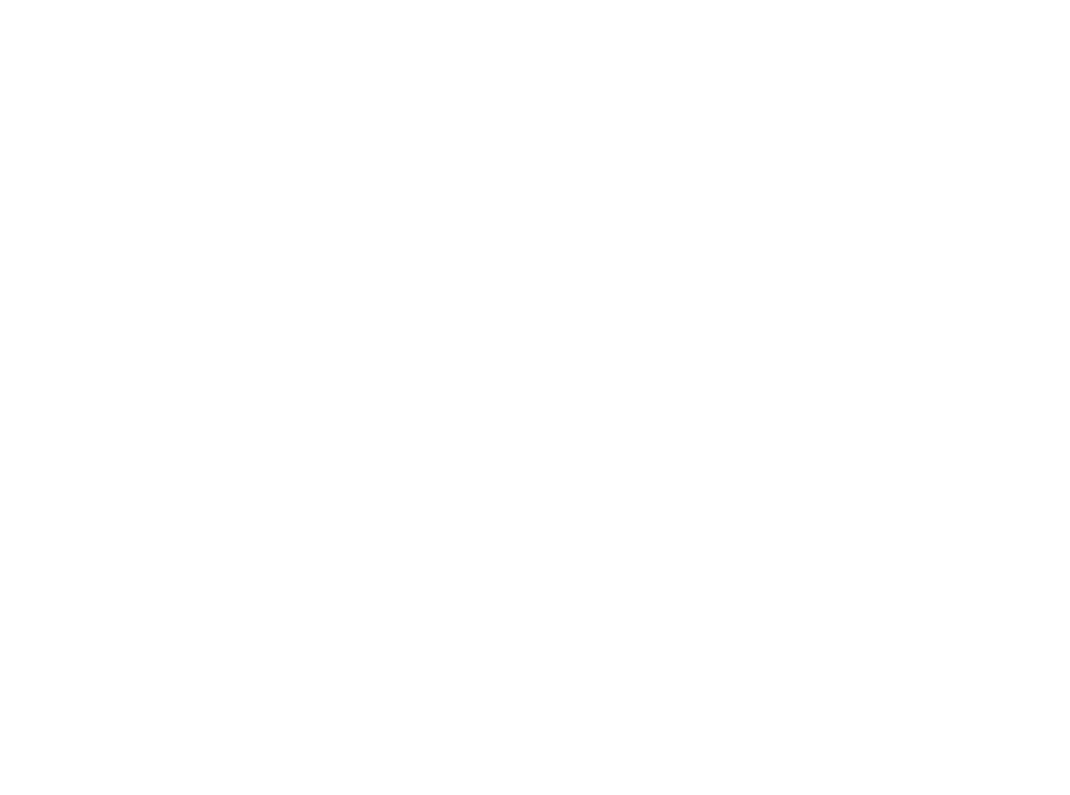
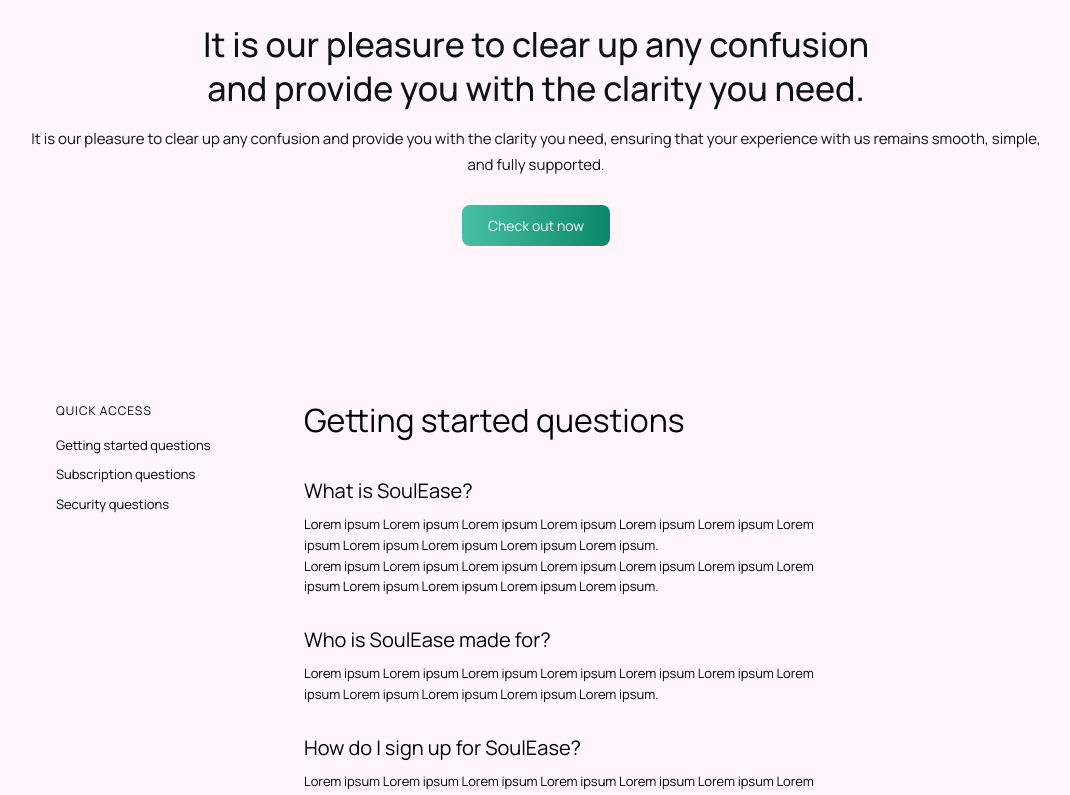
Before and after one commit to PhapLu/SoulEase, a React (Vite) app in the folder client/: page /resources in a window 1280 px wide. Before the commit this address had no page. Shown: the part 291-1086 px from the top of the page, without its empty margins (104-1174 px from the left). Before the commit the page ends 800 px from the top, so only its background shows below. Built offline with nearby package versions, Linux system fonts and the light colour scheme; a web font is replaced by a local one.

Commit message:
resource page

```diff
--- a/client/src/pages/Auth/Auth.css
+++ b/client/src/pages/Auth/Auth.css
@@ -8,18 +8,17 @@
 /* brand + card */
 .signin-card {
     width: 100%;
-    height: 100%;
 }
 
 
 /* Card form */
 .signin-card-inner {
-    margin: 10% auto;
+    margin: 8% auto;
     max-width: 510px;
-    height: 700px;
+    height: 100%;
     background: #ffffff;
     border-radius: 12px;
-    padding: 28px 32px;
+    padding: 24px 32px;
     box-shadow: 0 10px 10px #69646433;
 }
 
@@ -35,12 +34,12 @@
     text-align: center;
     color: var(--muted);
     font-size: 18px;
-    margin-bottom: 24px;
+    margin-bottom: 10px;
 }
 
 /* Form + field */
 .signin-form {
-    margin-top: 80px;
+    margin-top: 0.5%;
     display: flex;
     flex-direction: column;
     gap: 18px;
@@ -102,7 +101,7 @@
 
 /* Submit button */
 .signin-submit-btn {
-    margin-top: 12px;
+    /* margin-top: 10px; */
     width: 100%;
     border: none;
     border-radius: 6px;
@@ -132,7 +131,7 @@
 }
 
 .signin-footer-text {
-    margin-top: 10px;
+    /* margin-top: 5px; */
     padding-top: 14px;
     border-top: 1px solid var(--border);
     text-align: center;
--- a/client/src/pages/Auth/SignUp.jsx
+++ b/client/src/pages/Auth/SignUp.jsx
@@ -29,8 +29,6 @@
       <Header />
       <div className="signin-page">
         <div className="signin-card">
-
-
           <div className="signin-card-inner">
             <h2 className="signin-title">Sign Up</h2>
             <p className="signin-subtitle">Welcome to SoulEase</p>
--- /dev/null
+++ b/client/src/pages/Resources/Resources.css
@@ -0,0 +1,143 @@
+.resources-page {
+  min-height: 100vh;
+  background-color: var(--bg);
+  box-sizing: border-box;
+  padding-top: 120px;
+  padding-bottom: 80px;
+  width: 100%;
+}
+
+.resources-layout {
+  display: flex;
+  max-width: 960px;
+  margin: 0 auto;
+  gap: 48px;
+  padding-top: 7%;
+}
+
+/* Sidebar */
+.resources-sidebar {
+  width: 200px;
+  padding-top: 6px;
+  font-size: 12px;
+  flex-shrink: 0;
+}
+
+.resources-sidebar-label {
+  letter-spacing: 1px;
+  text-transform: uppercase;
+  margin-bottom: 16px;
+}
+
+.resources-sidebar-list {
+  list-style: none;
+  padding: 0;
+  margin: 0;
+}
+
+.resources-sidebar-list li {
+  margin-bottom: 10px;
+  font-size: 13px;
+  cursor: pointer;
+}
+
+/* Content */
+.resources-content {
+  flex: 1;
+}
+
+.resources-title {
+  font-size: 32px;
+  margin-bottom: 32px;
+  scroll-margin-top: 110px;
+}
+
+.resources-content .resources-title:first-of-type {
+  margin-top: 0;
+}
+
+.resources-content .resources-title:not(:first-of-type) {
+  margin-top: 32px;
+}
+
+.resources-item + .resources-item {
+  margin-top: 28px;
+}
+
+.resources-question {
+  font-size: 20px;
+  margin-bottom: 8px;
+}
+
+.resources-answer {
+  font-size: 13px;
+  line-height: 1.6;
+  max-width: 520px;
+}
+
+/* -------------------- Responsive -------------------- */
+
+@media (max-width: 1024px) {
+  .resources-page {
+    padding: 110px 60px 64px;
+  }
+
+  .resources-title {
+    font-size: 28px;
+  }
+
+  .resources-question {
+    font-size: 18px;
+  }
+
+  .resources-answer {
+    font-size: 12px;
+  }
+}
+
+@media (max-width: 768px) {
+  .resources-page {
+    padding: 30px 40px 56px;
+  }
+
+  .resources-layout {
+    flex-direction: column;
+    gap: 24px;
+  }
+
+  .resources-sidebar {
+    width: 100%;
+  }
+
+  .resources-sidebar-list {
+    display: flex;
+    flex-wrap: wrap;
+    gap: 8px 12px;
+  }
+
+  .resources-sidebar-list li {
+    margin-bottom: 0;
+    padding: 6px 10px;
+    border-radius: 999px;
+    background: rgba(0, 0, 0, 0.03);
+    font-size: 13px;
+  }
+
+  .resources-title {
+    font-size: 24px;
+  }
+}
+
+@media (max-width: 480px) {
+  .resources-page {
+    padding: 10px 24px 40px;
+  }
+
+  .resources-title {
+    font-size: 22px;
+  }
+
+  .resources-question {
+    font-size: 17px;
+  }
+}
--- /dev/null
+++ b/client/src/pages/Resources/Resources.jsx
@@ -0,0 +1,174 @@
+import { useState } from "react";
+import { FontAwesomeIcon } from "@fortawesome/react-fontawesome";
+import "./Resources.css";
+import "../about/About.css";
+
+const scrollToSection = (id) => {
+  const el = document.getElementById(id);
+  if (el) {
+    el.scrollIntoView({ behavior: "smooth", block: "start" });
+  }
+};
+
+const ResourcesPage = () => {
+  return (
+    <div className="resources-page">
+      <section className="about-hero">
+        <div className="about-hero-inner">
+          <p className="about-hero-eyebrow">Frequently ask question</p>
+
+          <h1 className="about-hero-title">
+            It is our pleasure to clear up any confusion
+            <br />
+            and provide you with the clarity you need.
+          </h1>
+
+          <p className="about-hero-description">
+            It is our pleasure to clear up any confusion and provide you with
+            the clarity you need, ensuring that your experience with us remains
+            smooth, simple, and fully supported.
+          </p>
+
+          <button className="about-btn-primary">Check out now</button>
+        </div>
+      </section>
+
+      <div className="resources-layout">
+        {/* Sidebar */}
+        <aside className="resources-sidebar">
+          <p className="resources-sidebar-label">QUICK ACCESS</p>
+          <ul className="resources-sidebar-list">
+            <li onClick={() => scrollToSection("getting-started")}>
+              Getting started questions
+            </li>
+
+            <li onClick={() => scrollToSection("subscription")}>
+              Subscription questions
+            </li>
+
+            <li onClick={() => scrollToSection("security")}>
+              Security questions
+            </li>
+          </ul>
+        </aside>
+
+        {/* Main content */}
+        <main className="resources-content">
+          <h1 id="getting-started" className="resources-title">
+            Getting started questions
+          </h1>
+
+          <section className="resources-item">
+            <h2 className="resources-question">What is SoulEase?</h2>
+            <p className="resources-answer">
+              Lorem ipsum Lorem ipsum Lorem ipsum Lorem ipsum Lorem ipsum Lorem
+              ipsum Lorem ipsum Lorem ipsum Lorem ipsum Lorem ipsum Lorem ipsum.
+            </p>
+            <p className="resources-answer">
+              Lorem ipsum Lorem ipsum Lorem ipsum Lorem ipsum Lorem ipsum Lorem
+              ipsum Lorem ipsum Lorem ipsum Lorem ipsum Lorem ipsum Lorem ipsum.
+            </p>
+          </section>
+
+          <section className="resources-item">
+            <h2 className="resources-question">Who is SoulEase made for?</h2>
+            <p className="resources-answer">
+              Lorem ipsum Lorem ipsum Lorem ipsum Lorem ipsum Lorem ipsum Lorem
+              ipsum Lorem ipsum Lorem ipsum Lorem ipsum Lorem ipsum Lorem ipsum.
+            </p>
+          </section>
+
+          <section className="resources-item">
+            <h2 className="resources-question">
+              How do I sign up for SoulEase?
+            </h2>
+            <p className="resources-answer">
+              Lorem ipsum Lorem ipsum Lorem ipsum Lorem ipsum Lorem ipsum Lorem
+              ipsum Lorem ipsum Lorem ipsum Lorem ipsum Lorem ipsum Lorem ipsum.
+            </p>
+          </section>
+
+          <section className="resources-item">
+            <h2 className="resources-question">
+              How can I get support if I need it?
+            </h2>
+            <p className="resources-answer">
+              Lorem ipsum Lorem ipsum Lorem ipsum Lorem ipsum Lorem ipsum Lorem
+              ipsum Lorem ipsum Lorem ipsum Lorem ipsum Lorem ipsum Lorem ipsum.
+            </p>
+          </section>
+
+          <h1 id="subscription" className="resources-title">
+            Subscription questions
+          </h1>
+
+          <section className="resources-item">
+            <h2 className="resources-question">
+              What payment methods do you accept for monthly subscription costs?
+            </h2>
+            <p className="resources-answer">
+              Lorem ipsum Lorem ipsum Lorem ipsum Lorem ipsum Lorem ipsum Lorem
+              ipsum Lorem ipsum Lorem ipsum Lorem ipsum Lorem ipsum Lorem ipsum.
+            </p>
+          </section>
+
+          <section className="resources-item">
+            <h2 className="resources-question">
+              Will the work I do during my trial be saved for me when I sign up
+              for a paid subscription?
+            </h2>
+            <p className="resources-answer">
+              Lorem ipsum Lorem ipsum Lorem ipsum Lorem ipsum Lorem ipsum Lorem
+              ipsum Lorem ipsum Lorem ipsum Lorem ipsum Lorem ipsum Lorem ipsum.
+            </p>
+          </section>
+
+          <section className="resources-item">
+            <h2 className="resources-question">
+              What happens if I don’t sign up for a paid subscription after my
+              free trial?
+            </h2>
+            <p className="resources-answer">
+              Lorem ipsum Lorem ipsum Lorem ipsum Lorem ipsum Lorem ipsum Lorem
+              ipsum Lorem ipsum Lorem ipsum Lorem ipsum Lorem ipsum Lorem ipsum.
+            </p>
+          </section>
+
+          <section className="resources-item">
+            <h2 className="resources-question">
+              How much does SoulEase cost, and are there any additional fees?
+            </h2>
+            <p className="resources-answer">
+              Lorem ipsum Lorem ipsum Lorem ipsum Lorem ipsum Lorem ipsum Lorem
+              ipsum Lorem ipsum Lorem ipsum Lorem ipsum Lorem ipsum Lorem ipsum.
+            </p>
+          </section>
+
+          <h1 id="security" className="resources-title">
+            Security questions
+          </h1>
+
+          <section className="resources-item">
+            <h2 className="resources-question">
+              Can I export data from SoulEase?
+            </h2>
+            <p className="resources-answer">
+              Lorem ipsum Lorem ipsum Lorem ipsum Lorem ipsum Lorem ipsum Lorem
+              ipsum Lorem ipsum Lorem ipsum Lorem ipsum Lorem ipsum Lorem ipsum.
+            </p>
+          </section>
+
+          <section className="resources-item">
+            <h2 className="resources-question">Is SoulEase HIPAA compliant?</h2>
+            <p className="resources-answer">
+              Lorem ipsum Lorem ipsum Lorem ipsum Lorem ipsum Lorem ipsum Lorem
+              ipsum Lorem ipsum Lorem ipsum Lorem ipsum Lorem ipsum Lorem ipsum.
+            </p>
+          </section>
+        </main>
+      </div>
+    </div>
+  );
+};
+
+export default ResourcesPage;
```
Also changed, not shown: client/src/App.jsx (+8 -5 lines).
